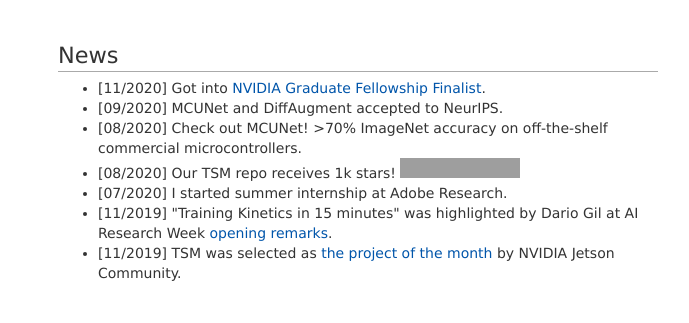
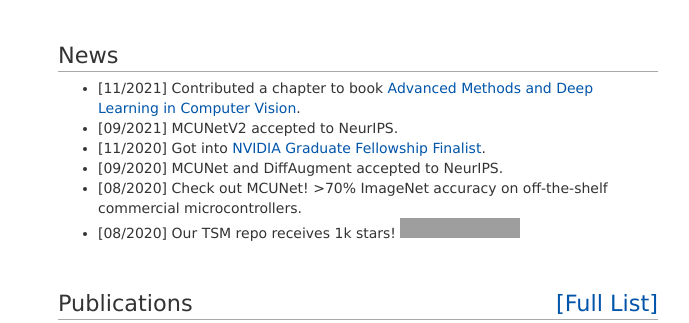
Before and after one commit to tonylins/tonylins.github.io, a plain HTML site: page index.html in a window 1280 px wide. Shown: the part 211-534 px from the top of the page, 382-1071 px from the left. Drawn offline with Linux system fonts and the light colour scheme; grey boxes are pictures that could not be loaded.

Commit message:
Update news

```diff
--- a/index.html
+++ b/index.html
@@ -83,15 +83,17 @@
             <section  id="news">
                 <h2>News</h2>
                 <ul>
+                    <li>[11/2021] Contributed a chapter to book <a href="https://www.elsevier.com/books/advanced-methods-and-deep-learning-in-computer-vision/davies/978-0-12-822109-9">Advanced Methods and Deep Learning in Computer Vision</a>.</li>
+                    <li>[09/2021] MCUNetV2 accepted to NeurIPS.</li>
                     <li>[11/2020] Got into <a href="https://blogs.nvidia.com/blog/2020/12/04/graduate-fellowships-gpu-computing-research/">NVIDIA Graduate Fellowship Finalist</a>.</li>
                     <li>[09/2020] MCUNet and DiffAugment accepted to NeurIPS.</li>
                     <li>[08/2020] Check out MCUNet! >70% ImageNet accuracy on off-the-shelf commercial microcontrollers.</li>
                     <li>[08/2020] Our TSM repo receives 1k stars!
 <iframe src="https://ghbtns.com/github-btn.html?user=mit-han-lab&repo=temporal-shift-module&type=star&count=true" frameborder="0" scrolling="0" width="120" height="20" title="GitHub"></iframe>
                     </li>
-                    <li>[07/2020] I started summer internship at Adobe Research.</li>
-                    <li>[11/2019] "Training Kinetics in 15 minutes" was highlighted by Dario Gil at AI Research Week <a href="https://youtu.be/2RBbw6uG94w?t=865"> opening remarks</a>. </li>
-                    <li>[11/2019] TSM was selected as <a href="https://developer.nvidia.com/embedded/community/jetson-projects#tsm_online">the project of the month</a> by NVIDIA Jetson Community. </li>
+                    <!-- <li>[07/2020] I started summer internship at Adobe Research.</li> -->
+                    <!-- <li>[11/2019] "Training Kinetics in 15 minutes" was highlighted by Dario Gil at AI Research Week <a href="https://youtu.be/2RBbw6uG94w?t=865"> opening remarks</a>. </li> -->
+                    <!-- <li>[11/2019] TSM was selected as <a href="https://developer.nvidia.com/embedded/community/jetson-projects#tsm_online">the project of the month</a> by NVIDIA Jetson Community. </li> -->
                     <!-- <li><strong>Invited Reviewer for ICML, NeurIPS, ICCV, IJCAI, ACMMM</strong></li> -->
                 </ul>
             </section>
```
